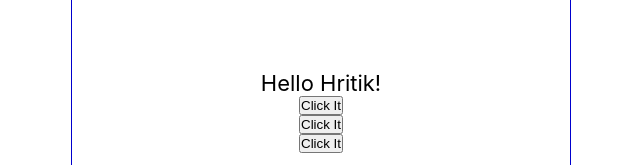
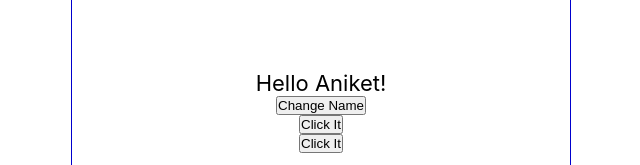
Before and after one commit to aa6443/01tut, a React (Create React App) app: page / in a window 1280 px wide. Shown: the part 296-461 px from the top of the page, without its empty margins (319-959 px from the left). Built offline with nearby package versions, Linux system fonts and the light colour scheme.

Commit message:
useState Hook Intro

```diff
--- a/src/Content.js
+++ b/src/Content.js
@@ -1,31 +1,32 @@
 import React from 'react'
+import { useState } from 'react';
+const Content = () => {
+    const [name,setName] = useState('Aniket');
+    const [count,setCount] = useState(0);
 
-const Content = () => {
     const handleNameChange = () => {
         const names = ['Sarthak','Hritik','Aniket'];
         const int = Math.floor(Math.random()*3);
-        return names[int];
+        setName(names[int]);
     }
 
     const handleClick = () => {
-        console.log('You clicked it')
+        setCount(count + 1)
+        console.log(count)
     }
 
-    const handleClick2 = (name) => {
-        console.log(`${name} was clicked`)
+    const handleClick2 = () => {
+        console.log(count)
     }
 
-    const handleClick3 = (e) => {
-        console.log(e.target.innerText)
-    }
   return (
     <main>
         <p onDoubleClick={handleClick}>
-            Hello  {handleNameChange()}!
+            Hello  {name}!
         </p>
+        <button onClick={handleNameChange}>Change Name</button>
         <button onClick={handleClick}>Click It</button>
-        <button onClick={() => {handleClick2('Dave')}}>Click It</button>
-        <button onClick={(e) => {handleClick3(e)}}>Click It</button>
+        <button onClick={handleClick2}>Click It</button>
     </main>
   )
 }
```
